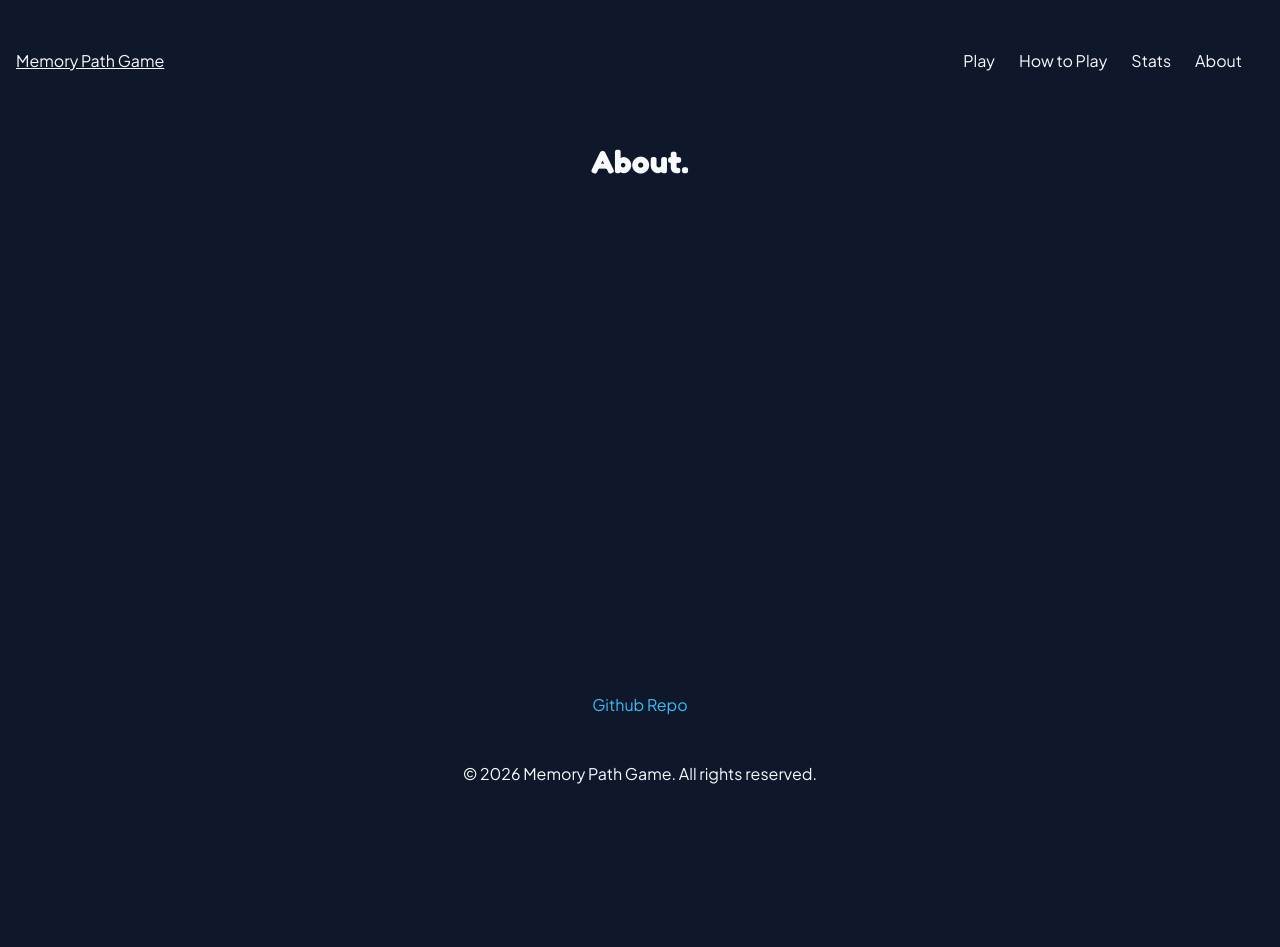
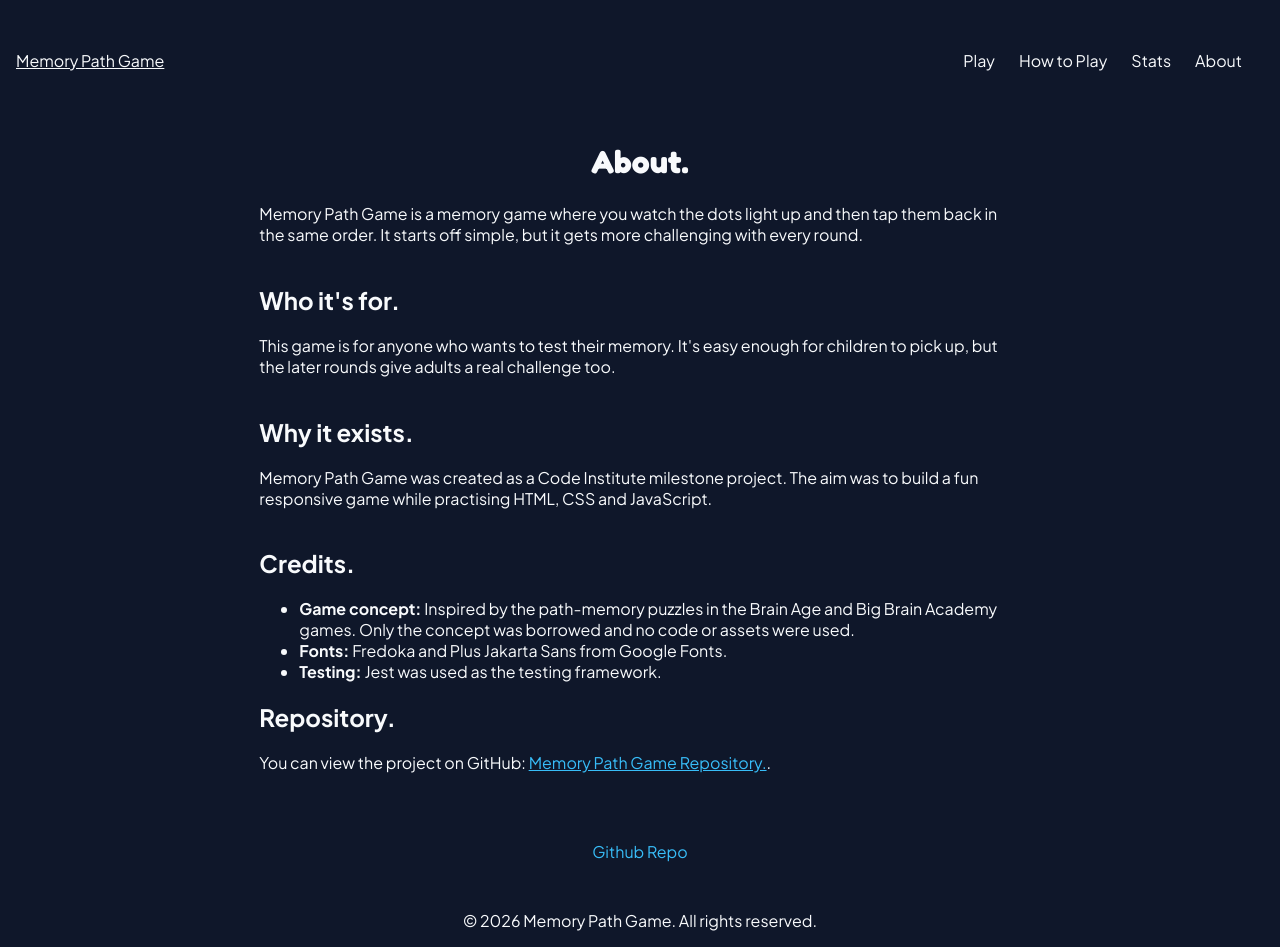
Before and after one commit to MonB1986/Memory-Path-Game, a website: page about.html in a window 1280 px wide. Before the commit the page ends 800 px from the top, so only its background shows below. Drawn offline with Linux system fonts and the light colour scheme.

Commit message:
Add About page content

```diff
--- a/about.html
+++ b/about.html
@@ -41,6 +41,35 @@
     <h1>
       About.
     </h1>
+
+    <p>Memory Path Game is a memory game where you watch the dots light up and then tap them back in the same order. It starts off simple, but it gets more challenging with every round.</p>
+
+    <h2>
+      Who it's for.
+    </h2>
+
+    <p>This game is for anyone who wants to test their memory. It's easy enough for children to pick up, but the later rounds give adults a real challenge too.</p>
+
+    <h2>
+      Why it exists.
+    </h2>
+
+    <p>Memory Path Game was created as a Code Institute milestone project. The aim was to build a fun responsive game while practising HTML, CSS and JavaScript.</p>
+
+    <h2>
+      Credits.
+    </h2>
+
+    <ul>
+      <li><strong>Game concept: </strong>Inspired by the path-memory puzzles in the Brain Age and Big Brain Academy games. Only the concept was borrowed and no code or assets were used. </li>
+      <li><strong>Fonts: </strong>Fredoka and Plus Jakarta Sans from Google Fonts.</li>
+      <li><strong>Testing: </strong>Jest was used as the testing framework.</li>
+    </ul>
+
+    <h2>Repository.</h2>
+
+    <p>You can view the project on GitHub: <a href="https://github.com/MonB1986/Memory-Path-Game">Memory Path Game Repository.</a>.</p>
+
   </main>
 
   <!-- Footer -->
```
